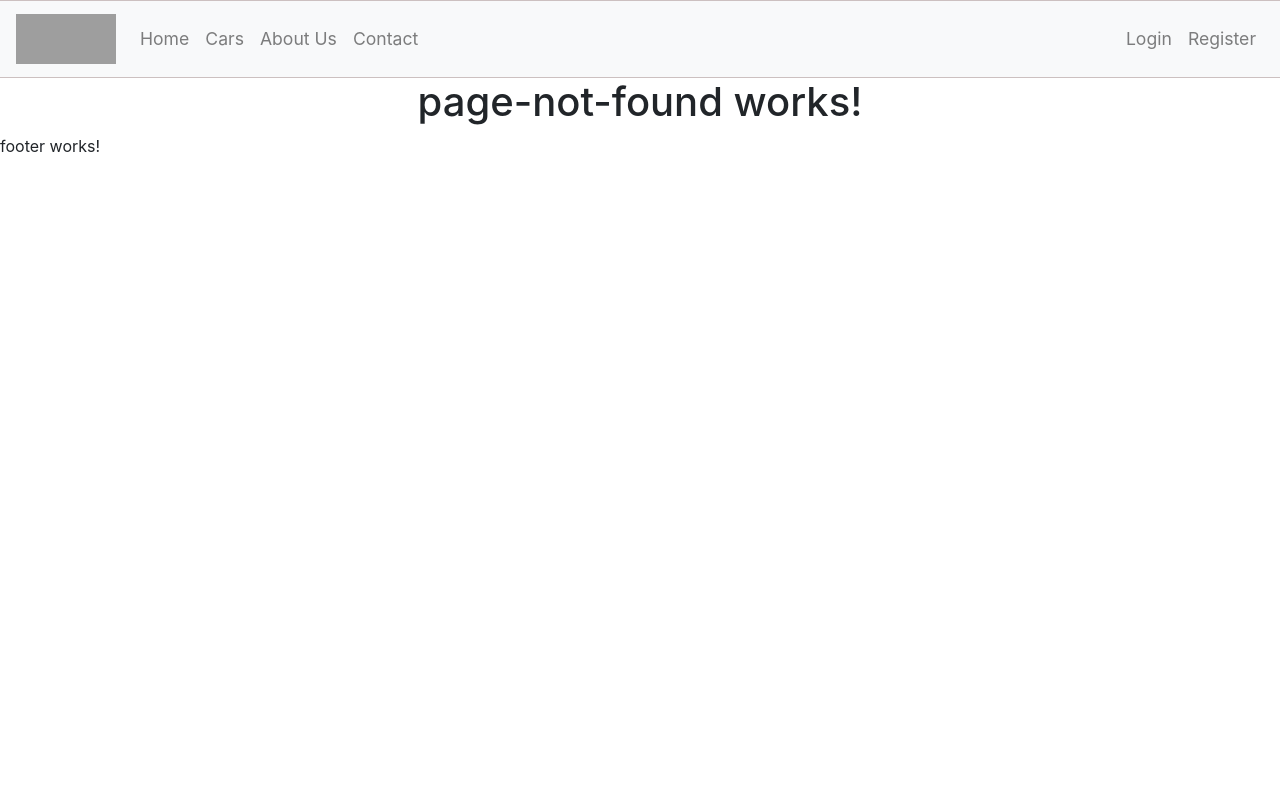
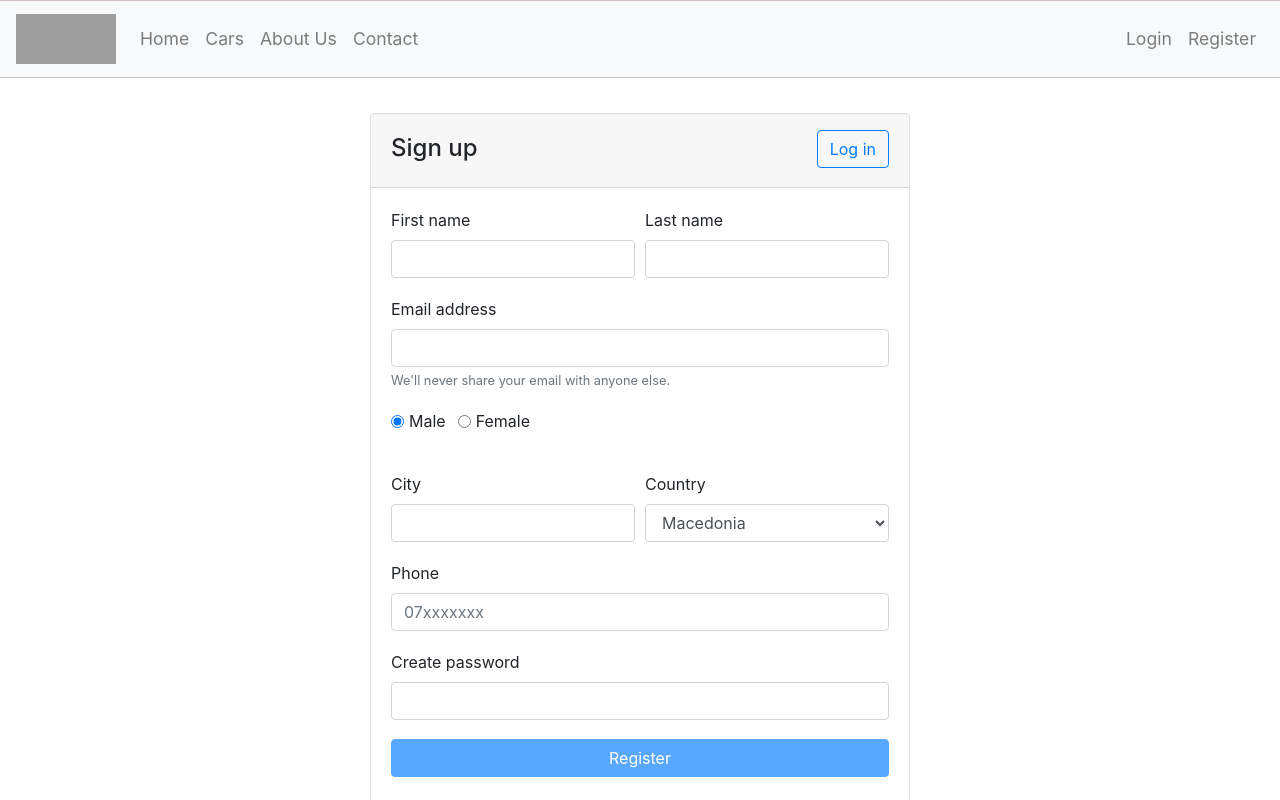
Before and after one commit to zdravkovskim1994/NG-RentalCars, an Angular app: page /register in a window 1280 px wide. Shown: the top 800 px of the page. Built offline with nearby package versions, Linux system fonts and the light colour scheme; grey boxes are pictures that could not be loaded.

Commit message:
add register reactive form

```diff
--- a/src/app/app-routing.module.ts
+++ b/src/app/app-routing.module.ts
@@ -5,12 +5,14 @@ import { CarsComponent } from './cars/cars.component';
 import { AboutUsComponent } from './about-us/about-us.component';
 import { ContactComponent } from './contact/contact.component';
 import { PageNotFoundComponent } from './page-not-found/page-not-found.component';
+import { FormRegisterComponent } from './form-register/form-register.component';
 
 const routes: Routes = [
   {path: 'home', component: HomeComponent},
   {path: 'cars', component: CarsComponent},
   {path: 'about', component: AboutUsComponent},
   {path: 'contact', component: ContactComponent},
+  {path: 'register', component: FormRegisterComponent},
   {path: '', redirectTo: '/home', pathMatch: 'full'},
   {path: '**', component: PageNotFoundComponent}
 
--- /dev/null
+++ b/src/app/form-register/form-register.component.css
@@ -0,0 +1,7 @@
+.form-group, .form-check-inline{
+    margin-bottom: 1.2rem;
+}
+
+.container {
+    margin-top: 35px;
+}
--- /dev/null
+++ b/src/app/form-register/form-register.component.html
@@ -0,0 +1,106 @@
+<div class="container">
+
+    <div class="row justify-content-center">
+      <div class="col-md-6">
+        <div class="card">
+          <header class="card-header">
+              <a href="" class="float-right btn btn-outline-primary mt-1">Log in</a>
+              <h4 class="card-title mt-2">Sign up</h4>
+          </header>
+          <article class="card-body">
+
+            <form [formGroup]="registrationForm" (submit)="onSubmit()">
+                <div class="form-row">
+                    <div class="col form-group">
+                        <label>First name </label>
+                          <input formControlName="firstName" type="text" class="form-control"
+                            [class.is-invalid]="firstName.invalid && firstName.touched" >
+                          <small class="text-danger"
+                            [class.d-none]="firstName.valid || firstName.untouched">Username is required
+                          </small>
+                    </div>
+
+                    <div class="col form-group">
+                        <label>Last name</label>
+                          <input formControlName="lastName" type="text" class="form-control"
+                            [class.is-invalid]="lastName.invalid && lastName.touched" >
+                          <small class="text-danger"
+                            [class.d-none]="lastName.valid || lastName.untouched">Lastname is required
+                          </small>
+                    </div>
+                </div>
+
+                <div class="form-group">
+                    <label>Email address</label>
+                    <input formControlName="email" type="email" class="form-control"
+                    [class.is-invalid]="email.invalid && email.touched" >
+                    <small class="text-danger"
+                      [class.d-none]="email.valid || email.untouched">Email is required
+                    </small>
+
+                    <small class="form-text text-muted">We'll never share your email with anyone else.</small>
+                </div>
+
+                <div class="form-group">
+                    <label class="form-check form-check-inline">
+                      <input formControlName="gender" class="form-check-input" type="radio" name="gender" value="male">
+                      <span class="form-check-label"> Male </span>
+                    </label>
+                    <label class="form-check form-check-inline">
+                      <input formControlName="gender" class="form-check-input" type="radio" name="gender" value="female">
+                      <span class="form-check-label"> Female</span>
+                    </label>
+                </div>
+
+                <div class="form-row">
+                    <div class="form-group col-md-6">
+                      <label>City</label>
+                      <input formControlName="city" type="text" class="form-control"
+                        [class.is-invalid]="city.invalid && city.touched">
+                      <small class="text-danger"
+                        [class.d-none]="city.valid || city.untouched" >City is required
+                      </small>
+                    </div>
+
+                    <div class="form-group col-md-6">
+                      <label>Country</label>
+                      <select formControlName="contry" class="form-control">
+                        <option *ngFor="let contry of countries">{{ contry }}</option>
+                      </select>
+                    </div>
+                </div>
+
+                <div class="form-group">
+                  <label>Phone</label>
+                  <input formControlName="phone" class="form-control" type="tel" placeholder="07xxxxxxx"
+                    [class.is-invalid]="phone.invalid && phone.touched">
+                  <div *ngIf="phone.invalid && phone.touched">
+                    <small class="text-danger" *ngIf="registrationForm.get('phone').errors.required">Phone is required</small>
+                    <small class="text-danger" *ngIf="registrationForm.get('phone').errors.pattern">Please enter valid phone number</small>
+                  </div>
+                </div>
+
+                <div class="form-group">
+                    <label>Create password</label>
+                    <input formControlName="password" class="form-control" type="password"
+                      [class.is-invalid]="password.invalid && password.touched">
+                    <div *ngIf="password.invalid && password.touched">
+                      <small class="text-danger" *ngIf="registrationForm.get('password').errors.required">Password is required</small>
+                    </div>
+                </div>
+
+                <div class="form-group">
+                    <button type="submit" class="btn btn-primary btn-block"
+                      [disabled]="registrationForm.invalid"> Register  </button>
+                </div>
+                <small class="text-muted">By clicking the 'Sign Up' button, you confirm that you accept our <br> Terms of use and Privacy Policy.</small>
+            </form>
+            </article>
+
+      <div class="border-top card-body text-center">Have an account? <a href="">Log In</a></div>
+
+
+        </div>
+      </div>
+    </div>
+</div>
--- /dev/null
+++ b/src/app/form-register/form-register.component.ts
@@ -0,0 +1,57 @@
+import { Component, OnInit } from '@angular/core';
+import { FormBuilder, Validators} from '@angular/forms'
+
+@Component({
+  selector: 'app-form-register',
+  templateUrl: './form-register.component.html',
+  styleUrls: ['./form-register.component.css']
+})
+export class FormRegisterComponent implements OnInit {
+
+  get firstName() {
+    return this.registrationForm.get('firstName');
+  }
+
+  get lastName() {
+    return this.registrationForm.get('lastName');
+  }
+
+  get email() {
+    return this.registrationForm.get('email');
+  }
+
+  get city() {
+    return this.registrationForm.get('city');
+  }
+
+  get phone() {
+    return this.registrationForm.get('phone');
+  }
+
+  get password() {
+    return this.registrationForm.get('password');
+  }
+
+  countries = ['Macedonia', 'Russia', 'United States', 'Greece'];
+
+  constructor(private fb: FormBuilder) { }
+
+  registrationForm = this.fb.group({
+    firstName: ['', Validators.required],
+    lastName: ['', Validators.required],
+    email: ['', [Validators.required, Validators.email]],
+    gender: ['male'],
+    city: ['', Validators.required],
+    contry: ['Macedonia'],
+    phone: ['', [Validators.required, Validators.pattern('[0-9]{9}')]],
+    password: ['', [Validators.required, Validators.minLength(6), Validators.maxLength(15)]]
+  });
+
+  onSubmit() {
+    console.log(this.registrationForm.value);
+  }
+
+  ngOnInit(): void {
+  }
+
+}
```
Also changed, not shown: src/app/app.module.ts (+8 -2 lines), 1 other file (tests, documents, lock files or other folders).
